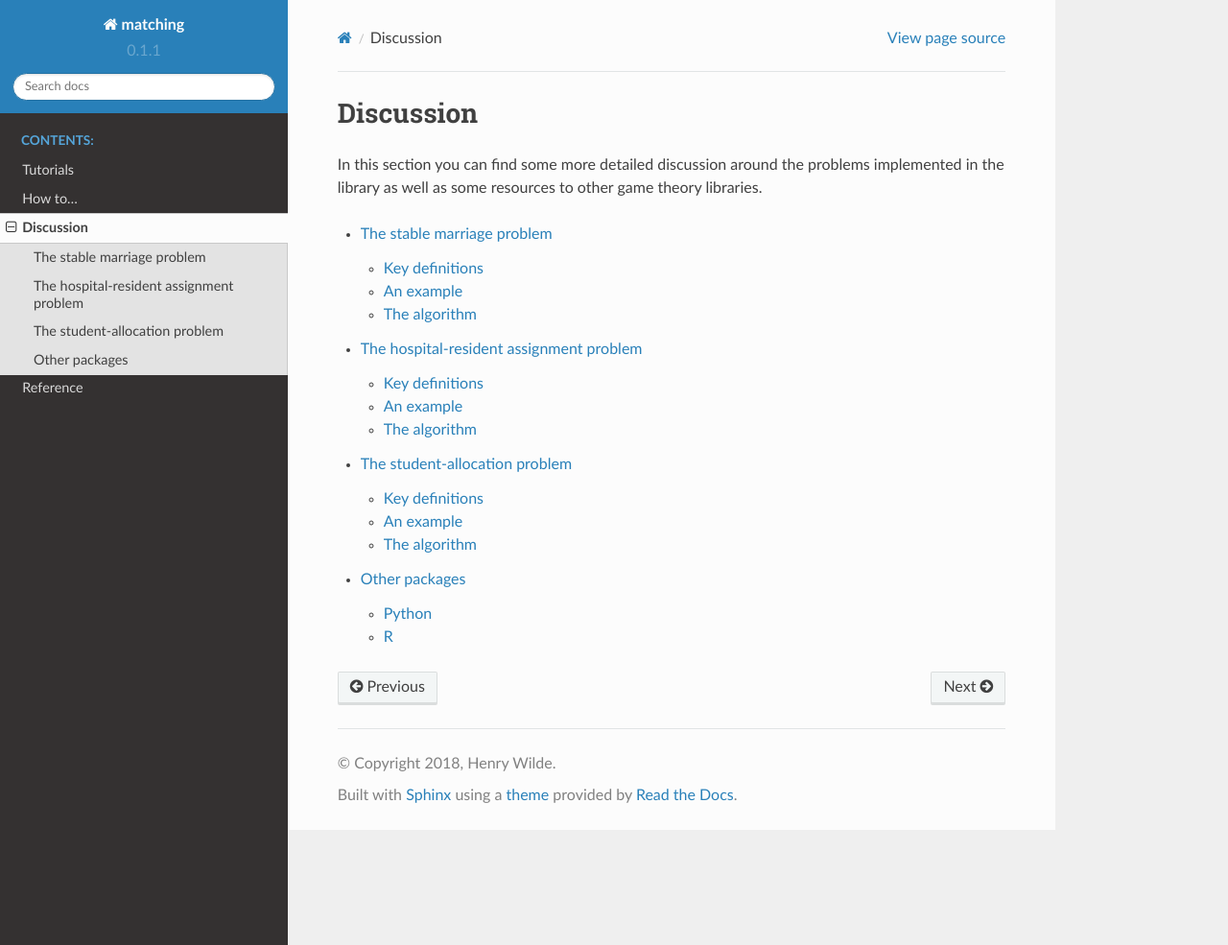
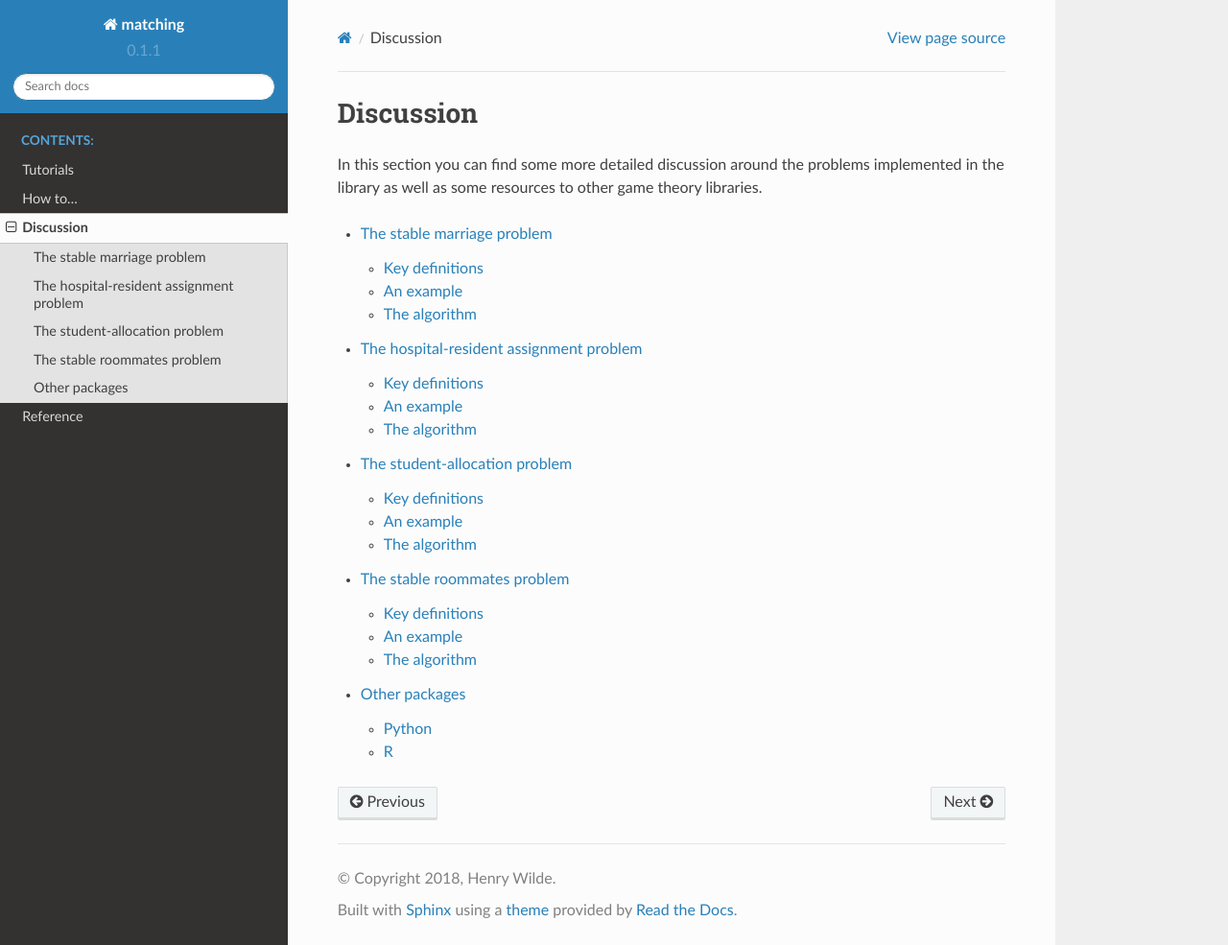
Before and after one commit to daffidwilde/matching, a Sphinx documentation site: the page built from docs/discussion/index.rst, in a window 1280 px wide and 985 px high. Shown: the whole window at 96% size. Built offline with Sphinx 7.4.7 and the Read the Docs theme 2.0.0, drawn with Linux system fonts in a browser that asks for light colours.

Commit message:
Add SR to discussion index.

```diff
--- a/docs/discussion/index.rst
+++ b/docs/discussion/index.rst
@@ -13,4 +13,5 @@ libraries.
    stable_marriage/index.rst
    hospital_resident/index.rst
    student_allocation/index.rst
+   stable_roommates/index.rst
    other_packages.rst
```
